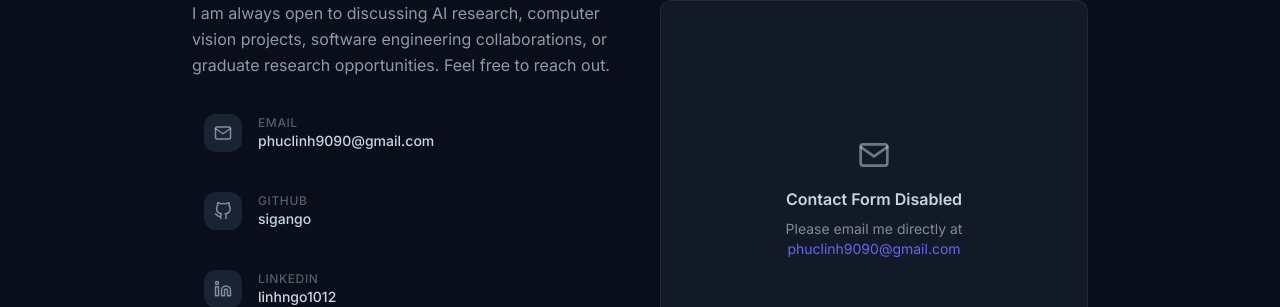
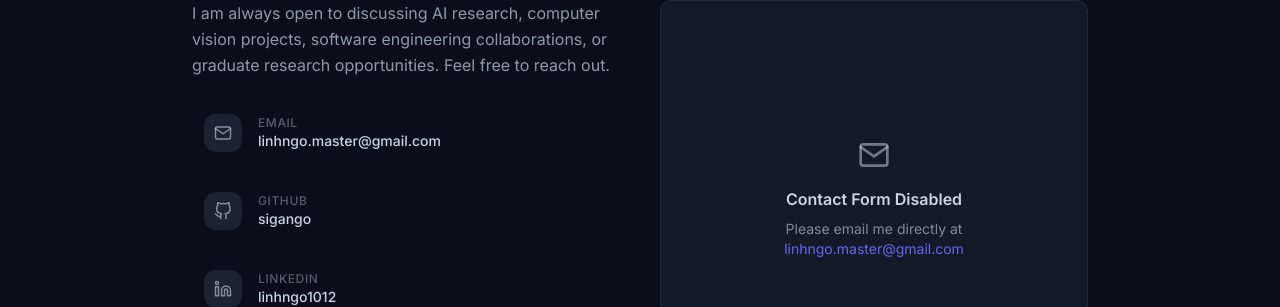
Before and after one commit to sigango/sigango.github.io, a React (Vite) app: page / in a window 1280 px wide. Shown: the part 9503-9810 px from the top of the page. Built offline with nearby package versions, Linux system fonts and the light colour scheme.

Commit message:
chore: update contact email to linhngo.master@gmail.com

```diff
--- a/src/data/content.ts
+++ b/src/data/content.ts
@@ -212,7 +212,7 @@ export const siteContent: SiteContent = {
       skills: ['Git', 'Docker', 'Linux', 'AWS', 'GitHub Actions', 'VSCode', 'LaTeX'],
     },
   ],
-  contactEmail: 'phuclinh9090@gmail.com',
+  contactEmail: 'linhngo.master@gmail.com',
   contactMessage:
     'I am always open to discussing AI research, computer vision projects, software engineering collaborations, or graduate research opportunities. Feel free to reach out.',
 };
```
